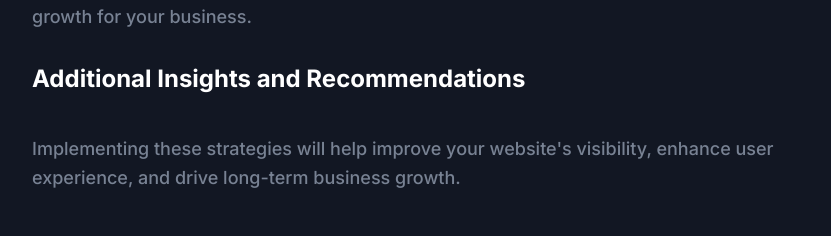
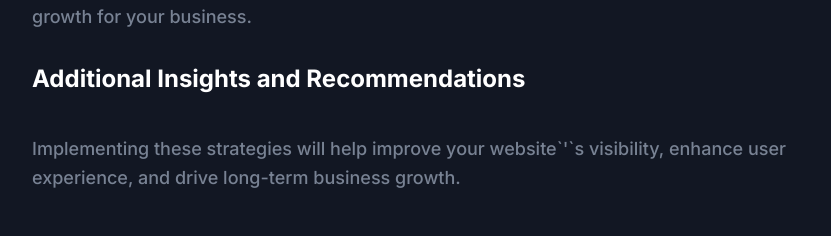
Before and after one commit to VashchenkoOleksandr/ostapec-business, a Next.js app: page /blog-details in a window 1280 px wide. Shown: the part 2424-2660 px from the top of the page, without its empty margins (224-1055 px from the left). Built offline with nearby package versions, Linux system fonts and the light colour scheme.

Commit message:
Blog content

```diff
--- a/src/app/blog-details/page.tsx
+++ b/src/app/blog-details/page.tsx
@@ -193,7 +193,7 @@ const BlogDetailsPage = () => {
                     Additional Insights and Recommendations
                   </h3>
                   <p className="mb-10 text-base font-medium leading-relaxed text-body-color sm:text-lg sm:leading-relaxed lg:text-base lg:leading-relaxed xl:text-lg xl:leading-relaxed">
-                    Implementing these strategies will help improve your website's visibility, enhance user experience, and drive long-term business growth.
+                    Implementing these strategies will help improve your website`&apos;`s visibility, enhance user experience, and drive long-term business growth.
                   </p>
                   <ul className="mb-10 list-inside list-disc text-body-color">
                     <li className="mb-2 text-base font-medium text-body-color sm:text-lg lg:text-base xl:text-lg">Digital marketplace for UI/UX designers.</li>
```
